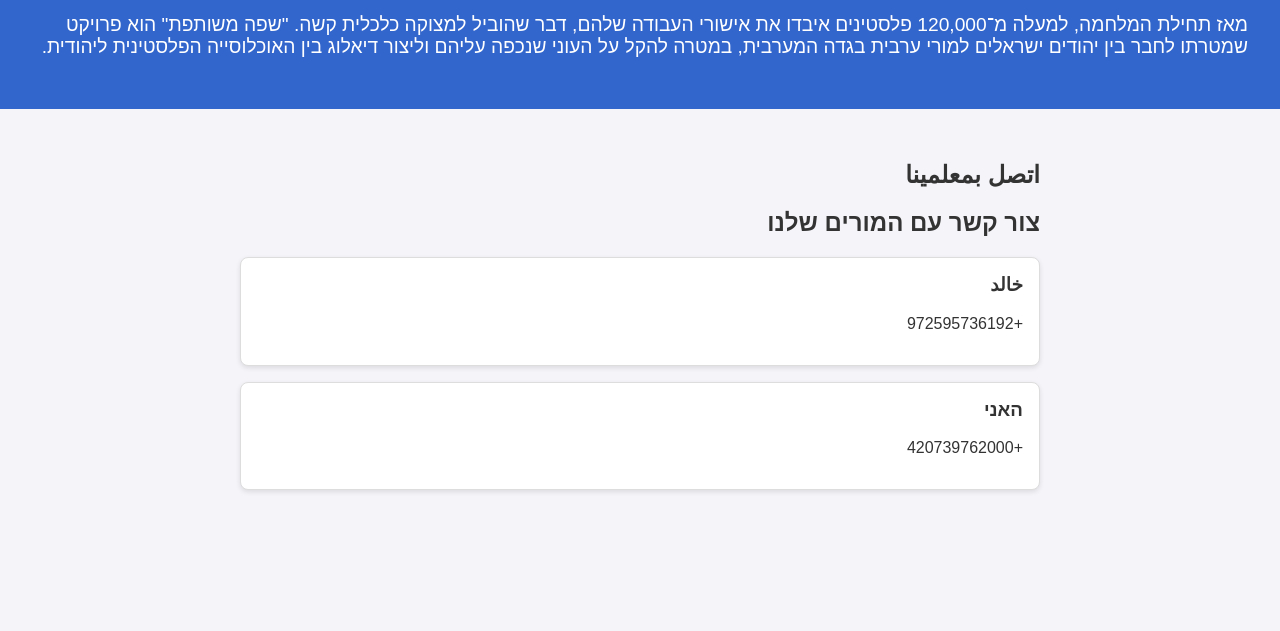
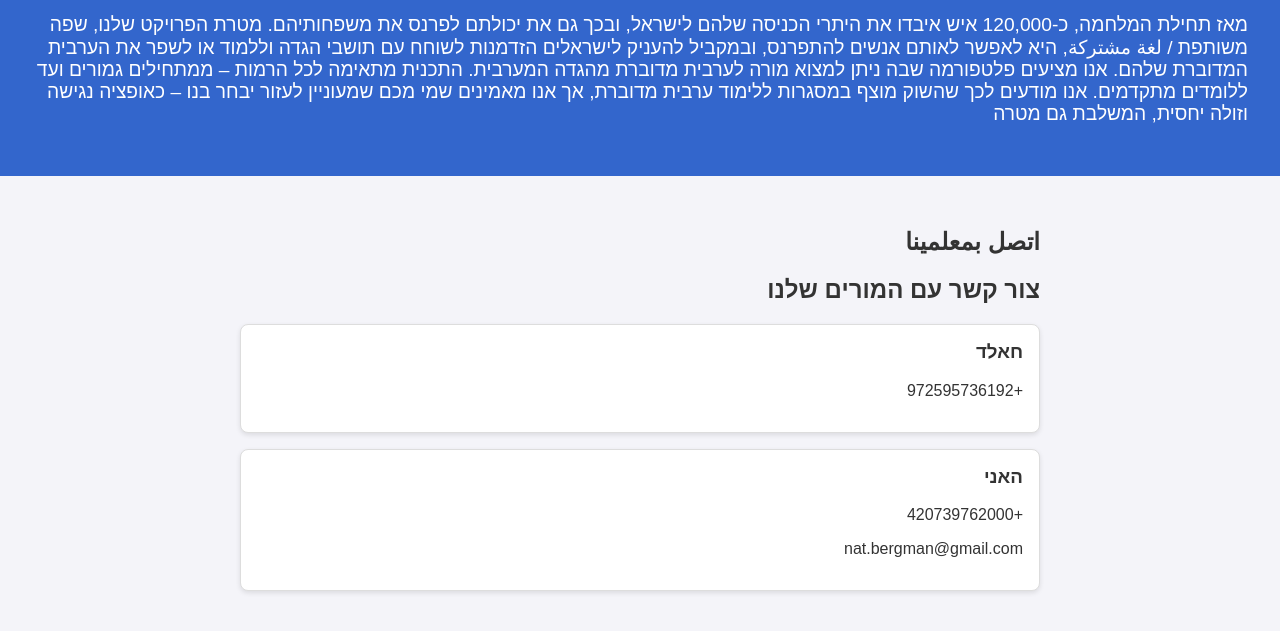
Before and after one commit to SharedLanguage/SharedLanguage.github.io, a plain HTML site: page index.html in a window 1280 px wide. Shown: the part 109-740 px from the top of the page. Drawn offline with Linux system fonts and the light colour scheme.

Commit message:
Update index.html
Added blurb and my email address

```diff
--- a/index.html
+++ b/index.html
@@ -58,7 +58,10 @@
 <body>
   <header>
     <h1><span class="rtl">لغة مشتركة</span><br><span class="rtl">שפה משותפת</span></h1>
-    <p class="description rtl">מאז תחילת המלחמה, למעלה מ־120,000 פלסטינים איבדו את אישורי העבודה שלהם, דבר שהוביל למצוקה כלכלית קשה. "שפה משותפת" הוא פרויקט שמטרתו לחבר בין יהודים ישראלים למורי ערבית בגדה המערבית, במטרה להקל על העוני שנכפה עליהם וליצור דיאלוג בין האוכלוסייה הפלסטינית ליהודית.</p>
+    <p class="description rtl">מאז תחילת המלחמה, כ-120,000 איש איבדו את היתרי הכניסה שלהם לישראל, ובכך גם את יכולתם לפרנס את משפחותיהם.
+מטרת הפרויקט שלנו, שפה משותפת / لغة مشتركة, היא לאפשר לאותם אנשים להתפרנס, ובמקביל להעניק לישראלים הזדמנות לשוחח עם תושבי הגדה וללמוד או לשפר את הערבית המדוברת שלהם.
+אנו מציעים פלטפורמה שבה ניתן למצוא מורה לערבית מדוברת מהגדה המערבית. התכנית מתאימה לכל הרמות – ממתחילים גמורים ועד ללומדים מתקדמים.
+אנו מודעים לכך שהשוק מוצף במסגרות ללימוד ערבית מדוברת, אך אנו מאמינים שמי מכם שמעוניין לעזור יבחר בנו – כאופציה נגישה וזולה יחסית, המשלבת גם מטרה</p>
   </header>
 
   <main>
@@ -67,13 +70,14 @@
       <h2 class="rtl">צור קשר עם המורים שלנו</h2>
 
       <div class="teacher">
-        <h3 class="rtl">خالد</h3>
+        <h3 class="rtl">חאלד</h3>
         <p class="rtl">+972595736192</p>
       </div>
 
       <div class="teacher">
         <h3 class="rtl">האני</h3>
         <p class="rtl">+420739762000</p>
+        <p class="rtl">nat.bergman@gmail.com</p>
       </div>
     </section>
   </main>
```
